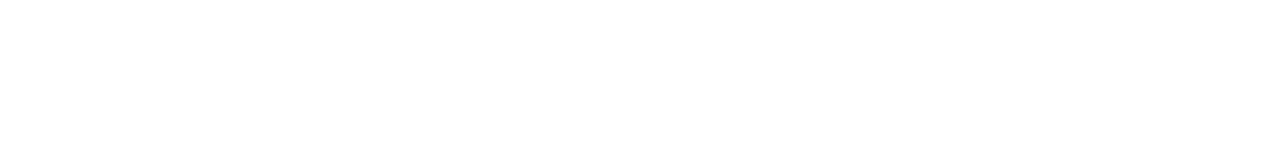
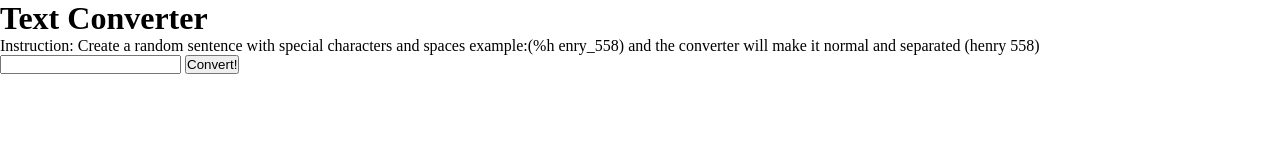
Before and after one commit to DavidG159/TextConverter, a plain HTML site: page index.html in a window 1280 px wide. Drawn offline with Linux system fonts and the light colour scheme.

Commit message:
started the basics of the project

```diff
--- a/index.html
+++ b/index.html
@@ -10,9 +10,11 @@
 
 <body>
 
-
-
-
+    <h1>Text Converter</h1>
+    <p>Instruction: Create a random sentence with special characters and spaces example:(%h enry_558) and the converter
+        will make it normal and separated (henry 558)</p>
+    <input type="text" id="textmain" name="Enter text here">
+    <button type="button">Convert!</button>
 </body>
 
 </html>
```
